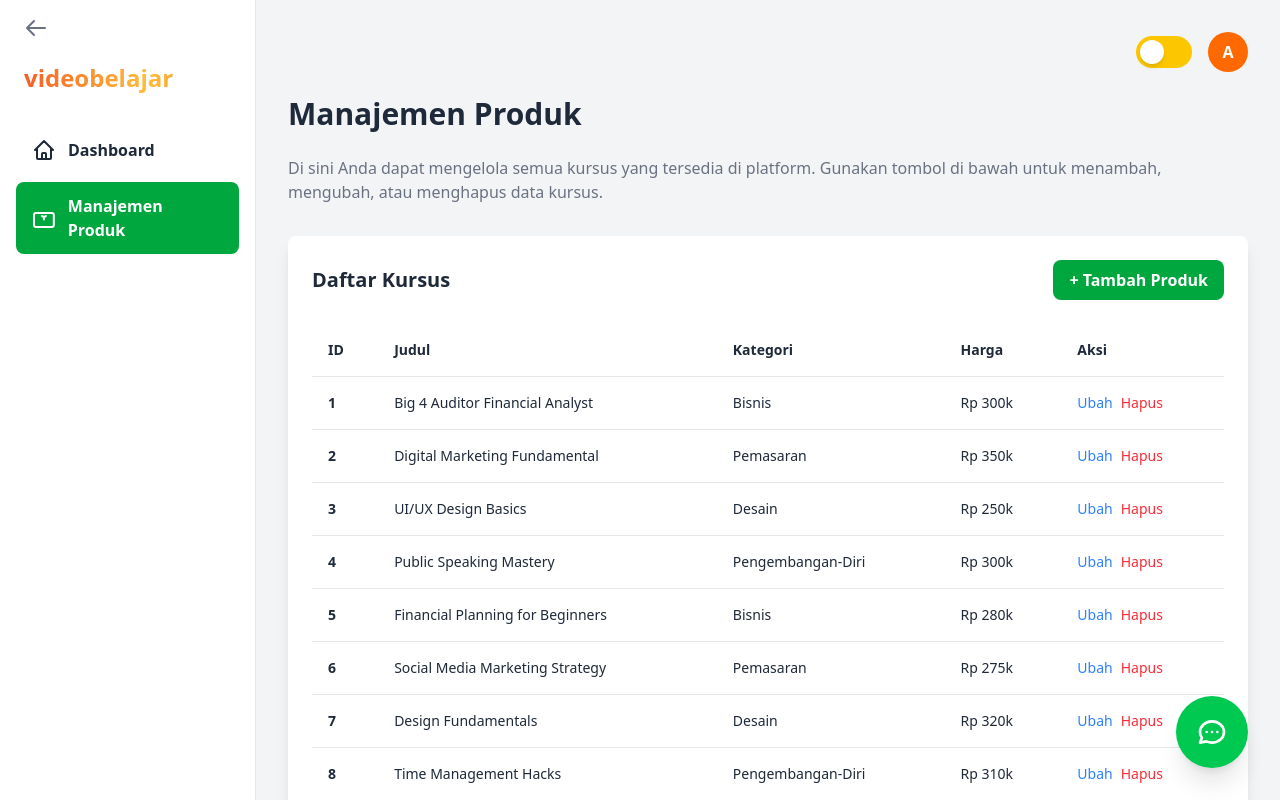
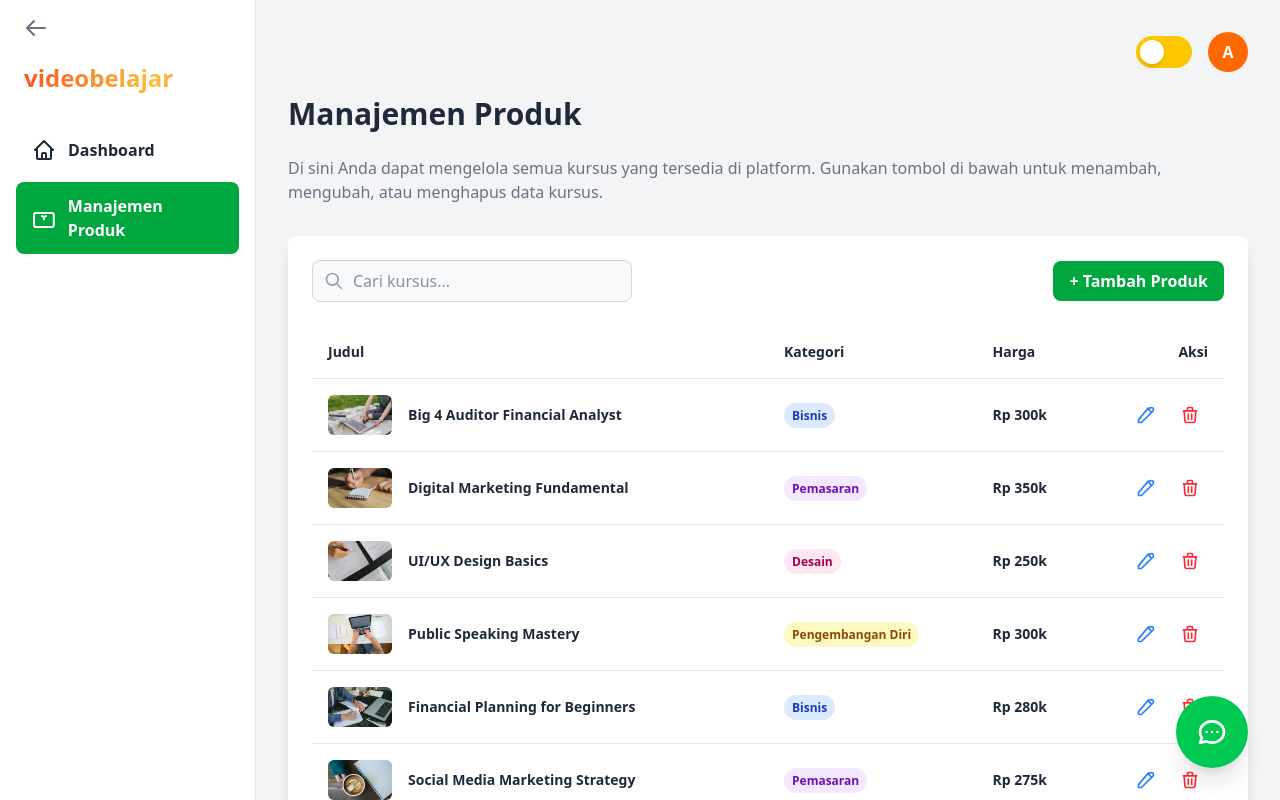
Before and after one commit to irgiadit7/missionFE2-Inter, a React app in the folder FE/: page /admin/products/manage in a window 1280 px wide. Shown: the top 800 px of the page. Built offline with nearby package versions, Linux system fonts and the light colour scheme; sample sign-in values are in the browser's storage; the HTML template or start-up script is replaced by a standard one.

Commit message:
styling manajemen product

```diff
--- a/FE/src/components/Fragments/Admin/ProductList.jsx
+++ b/FE/src/components/Fragments/Admin/ProductList.jsx
@@ -1,64 +1,115 @@
-import React, { useContext } from 'react';
+// src/components/Fragments/Admin/ProductList.jsx
+
+import React, { useContext, useState } from 'react';
 import { Link } from 'react-router-dom';
 import { useSelector, useDispatch } from 'react-redux';
 import { deleteProduct } from '../../../redux/slices/productsSlice';
 import { DarkMode } from '../../../context/DarkMode';
 import toast from 'react-hot-toast';
 
+// --- Icons for actions and search ---
+const EditIcon = () => <svg className="w-5 h-5" fill="none" stroke="currentColor" viewBox="0 0 24 24"><path strokeLinecap="round" strokeLinejoin="round" strokeWidth="2" d="M15.232 5.232l3.536 3.536m-2.036-5.036a2.5 2.5 0 113.536 3.536L6.5 21.036H3v-3.5L14.732 3.732z"></path></svg>;
+const DeleteIcon = () => <svg className="w-5 h-5" fill="none" stroke="currentColor" viewBox="0 0 24 24"><path strokeLinecap="round" strokeLinejoin="round" strokeWidth="2" d="M19 7l-.867 12.142A2 2 0 0116.138 21H7.862a2 2 0 01-1.995-1.858L5 7m5 4v6m4-6v6m1-10V4a1 1 0 00-1-1h-4a1 1 0 00-1 1v3M4 7h16"></path></svg>;
+const SearchIcon = () => <svg className="w-5 h-5 text-gray-400" fill="none" stroke="currentColor" viewBox="0 0 24 24"><path strokeLinecap="round" strokeLinejoin="round" strokeWidth="2" d="M21 21l-6-6m2-5a7 7 0 11-14 0 7 7 0 0114 0z"></path></svg>;
+
 const ProductList = () => {
-    const courses = useSelector((state) => state.products.data);
+    const allCourses = useSelector((state) => state.products.data);
     const dispatch = useDispatch();
     const { isDarkMode } = useContext(DarkMode);
+    const [searchTerm, setSearchTerm] = useState('');
 
     const handleDelete = (id, title) => {
-        if (window.confirm('Apakah Anda yakin ingin menghapus kursus ini?')) {
+        if (window.confirm(`Apakah Anda yakin ingin menghapus kursus "${title}"?`)) {
             dispatch(deleteProduct({ id: id }));
             toast.success(`'${title}' berhasil dihapus.`);
         }
     };
 
+    // Logika untuk memfilter kursus berdasarkan pencarian
+    const filteredCourses = allCourses.filter(course =>
+        course.title.toLowerCase().includes(searchTerm.toLowerCase())
+    );
+
+    const getCategoryClass = (category) => {
+        switch (category) {
+            case 'bisnis': return 'bg-blue-100 text-blue-800 dark:bg-blue-900 dark:text-blue-300';
+            case 'pemasaran': return 'bg-purple-100 text-purple-800 dark:bg-purple-900 dark:text-purple-300';
+            case 'desain': return 'bg-pink-100 text-pink-800 dark:bg-pink-900 dark:text-pink-300';
+            case 'pengembangan-diri': return 'bg-yellow-100 text-yellow-800 dark:bg-yellow-900 dark:text-yellow-300';
+            default: return 'bg-gray-100 text-gray-800 dark:bg-gray-700 dark:text-gray-300';
+        }
+    };
+
     return (
         <div className={`rounded-lg shadow-lg p-6 ${isDarkMode ? 'bg-gray-800' : 'bg-white'}`}>
-            <div className="flex justify-between items-center mb-6">
-                <h2 className="text-xl font-bold">Daftar Kursus</h2>
+            <div className="flex flex-col sm:flex-row justify-between items-center gap-4 mb-6">
+                {/* --- Kolom Pencarian --- */}
+                <div className="relative w-full sm:w-auto">
+                    <span className="absolute inset-y-0 left-0 flex items-center pl-3">
+                        <SearchIcon />
+                    </span>
+                    <input
+                        type="text"
+                        placeholder="Cari kursus..."
+                        value={searchTerm}
+                        onChange={(e) => setSearchTerm(e.target.value)}
+                        className={`w-full sm:w-80 pl-10 pr-4 py-2 border rounded-lg focus:outline-none focus:ring-2 focus:ring-green-500 transition-colors ${isDarkMode ? 'bg-gray-700 border-gray-600' : 'bg-gray-50 border-gray-300'}`}
+                    />
+                </div>
                 <Link
                     to="/admin/products/new"
-                    className="bg-green-600 text-white px-4 py-2 rounded-lg font-semibold hover:bg-green-700 transition-colors"
+                    className="w-full sm:w-auto bg-green-600 text-white px-4 py-2 rounded-lg font-semibold hover:bg-green-700 transition-colors flex items-center justify-center"
                 >
                     + Tambah Produk
                 </Link>
             </div>
+
+            {/* --- Tabel Modern --- */}
             <div className="overflow-x-auto">
-                <table className="w-full text-sm text-left">
-                    <thead className={`border-b ${isDarkMode ? 'border-gray-600' : 'border-gray-200'}`}>
+                <table className="w-full text-sm text-left table-auto">
+                    <thead className={`border-b ${isDarkMode ? 'border-gray-700' : 'border-gray-200'}`}>
                         <tr>
-                            <th className="p-4">ID</th>
-                            <th className="p-4">Judul</th>
+                            <th className="p-4 w-[50%]">Judul</th>
                             <th className="p-4">Kategori</th>
                             <th className="p-4">Harga</th>
-                            <th className="p-4">Aksi</th>
+                            <th className="p-4 text-right">Aksi</th>
                         </tr>
                     </thead>
                     <tbody>
-                        {courses.map(course => (
-                            <tr key={course.id} className={`border-b ${isDarkMode ? 'border-gray-700' : 'border-gray-200'}`}>
-                                <td className="p-4 font-semibold">{course.id}</td>
-                                <td className="p-4">{course.title}</td>
-                                <td className="p-4 capitalize">{course.category}</td>
-                                <td className="p-4">Rp {course.price}k</td>
-                                <td className="p-4 flex gap-2">
-                                    <Link to={`/admin/products/edit/${course.id}`} className="text-blue-500 hover:underline">
-                                        Ubah
-                                    </Link>
-                                    <button onClick={() => handleDelete(course.id, course.title)} className="text-red-500 hover:underline">
-                                        Hapus
-                                    </button>
+                        {filteredCourses.map(course => (
+                            <tr key={course.id} className={`border-b transition-colors ${isDarkMode ? 'border-gray-700 hover:bg-gray-700/50' : 'border-gray-200 hover:bg-gray-50'}`}>
+                                <td className="p-4">
+                                    <div className="flex items-center gap-4">
+                                        <img src={course.image} alt={course.title} className="w-16 h-10 object-cover rounded-md" />
+                                        <span className="font-semibold">{course.title}</span>
+                                    </div>
+                                </td>
+                                <td className="p-4">
+                                    <span className={`px-2 py-1 rounded-full text-xs font-semibold capitalize ${getCategoryClass(course.category)}`}>
+                                        {course.category.replace('-', ' ')}
+                                    </span>
+                                </td>
+                                <td className="p-4 font-semibold">Rp {course.price}k</td>
+                                <td className="p-4 text-right">
+                                    <div className="flex justify-end gap-2">
+                                        <Link to={`/admin/products/edit/${course.id}`} className="p-2 text-blue-500 rounded-full hover:bg-blue-100 dark:hover:bg-gray-700 transition-colors">
+                                            <EditIcon />
+                                        </Link>
+                                        <button onClick={() => handleDelete(course.id, course.title)} className="p-2 text-red-500 rounded-full hover:bg-red-100 dark:hover:bg-gray-700 transition-colors">
+                                            <DeleteIcon />
+                                        </button>
+                                    </div>
                                 </td>
                             </tr>
                         ))}
                     </tbody>
                 </table>
             </div>
+             {filteredCourses.length === 0 && (
+                <div className="text-center py-10">
+                    <p className="text-gray-500">Kursus tidak ditemukan.</p>
+                </div>
+            )}
         </div>
     );
 };
```
Also changed, not shown: FE/src/components/Fragments/Admin/ProductForm.jsx (+47 -6 lines).
